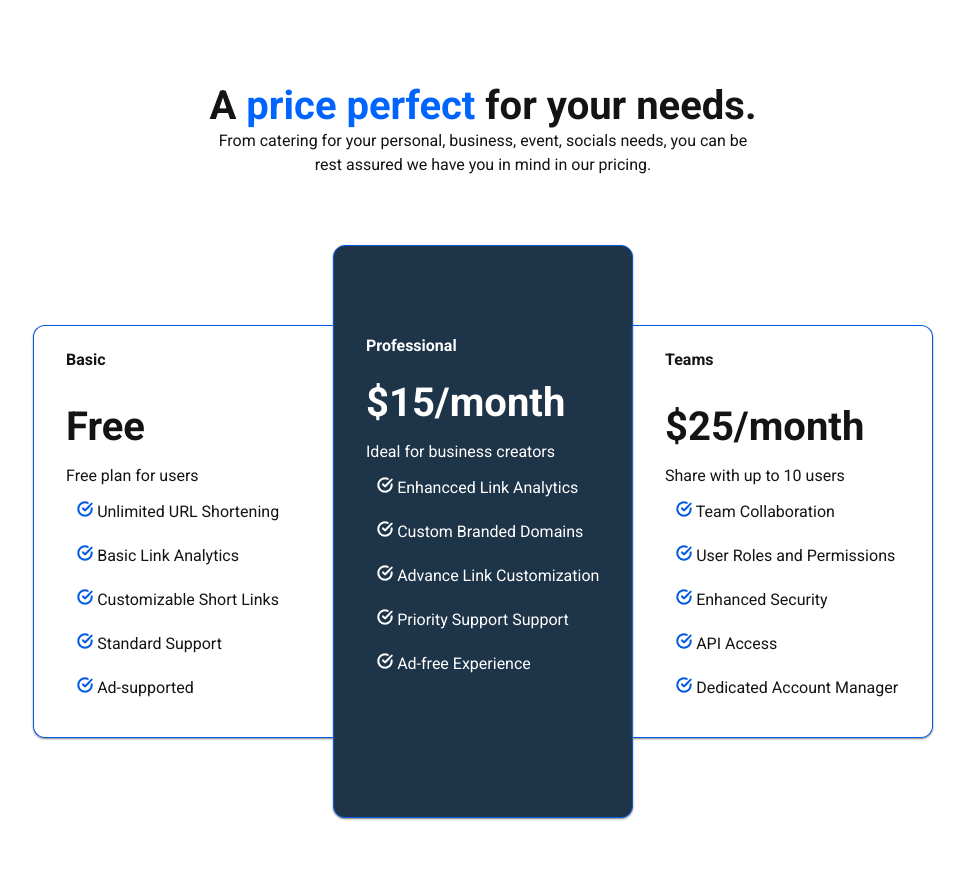
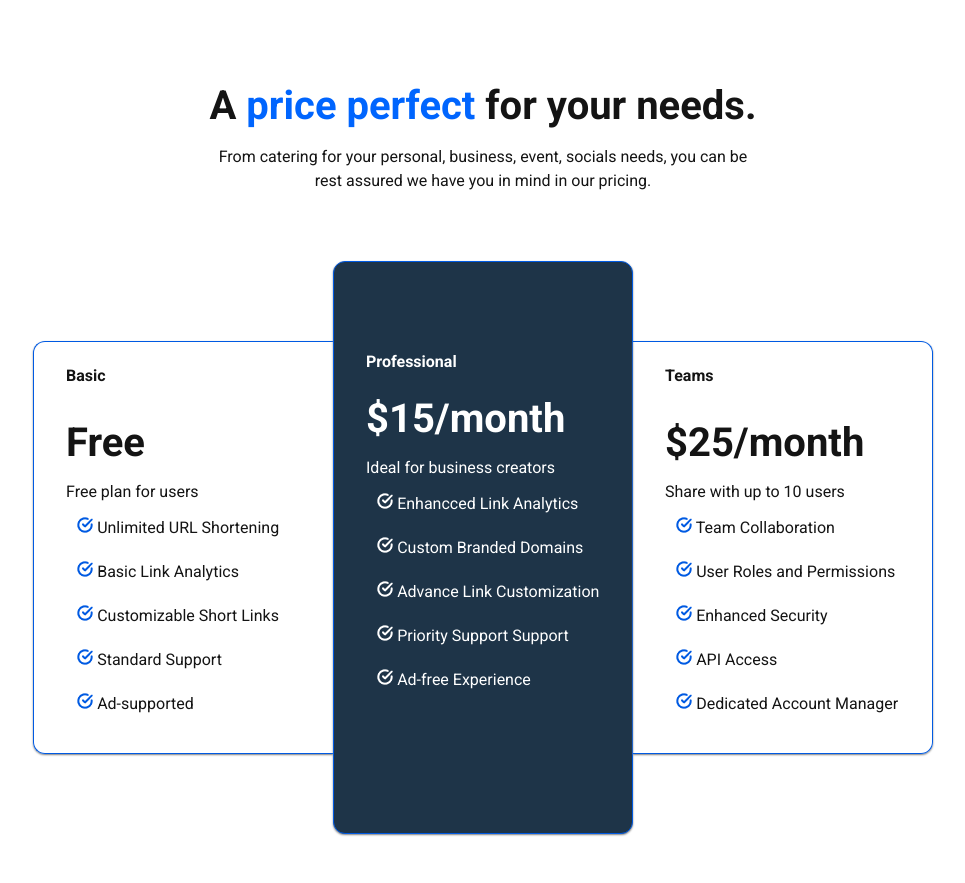
Before and after one commit to kswitch/altschool-first-sem-assignment, a plain HTML site: page index.html in a window 1280 px wide. Shown: the part 1860-2743 px from the top of the page, without its empty margins (157-1122 px from the left). Drawn offline with Linux system fonts and the light colour scheme.

Commit message:
minor changes

```diff
--- a/index.html
+++ b/index.html
@@ -109,7 +109,7 @@
         <section id="Pricing">
             <div>
                 <h2 style="font-size: 2.5rem;">A <span class="blue-txt">price perfect</span> for your needs.</h2>
-                <p class="lh1-5rm">From catering for your personal, business, event, socials needs, you can be <br/>rest assured we have you in mind in our pricing.</p>
+                <p class="lh1-5rm" style="padding-top: 1rem;">From catering for your personal, business, event, socials needs, you can be <br/>rest assured we have you in mind in our pricing.</p>
 
             </div>
             <div class="pricing">
```
